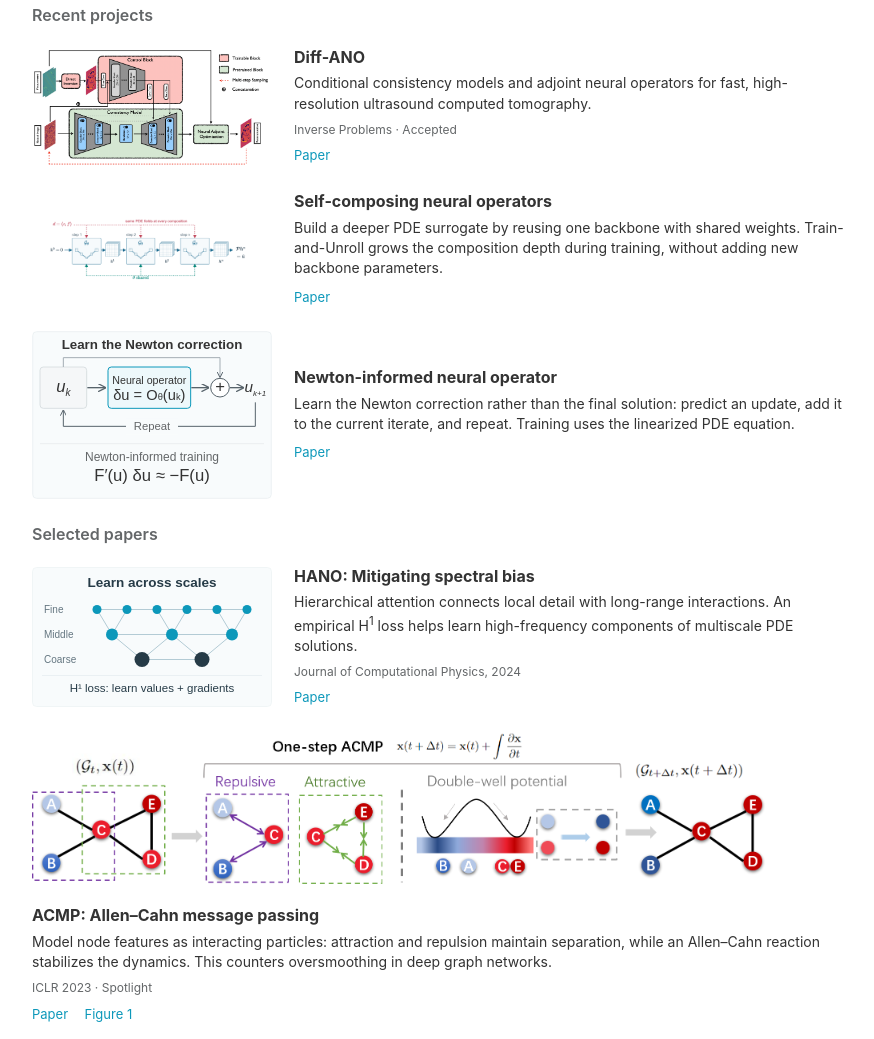
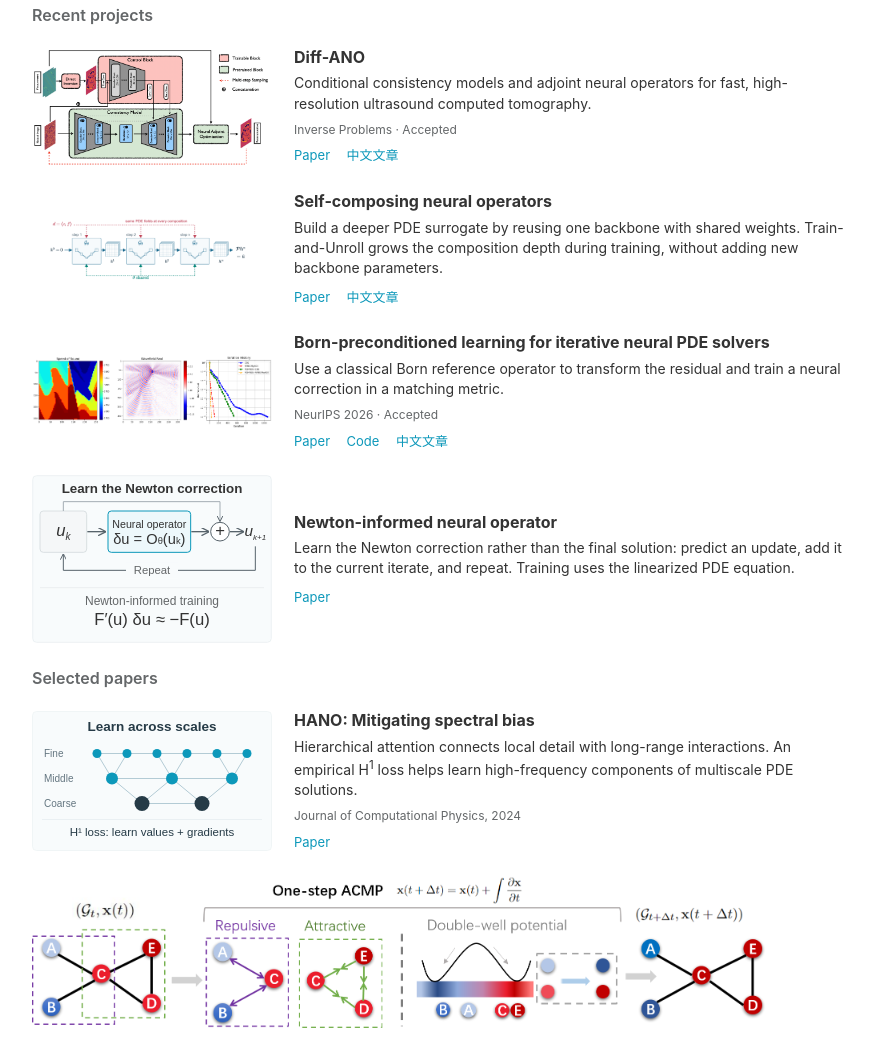
Before and after one commit to xlliu2017/xlliu2017.github.io, a plain HTML site: page index.html in a window 1280 px wide. Shown: the part 1171-2210 px from the top of the page, without its empty margins (283-1157 px from the left). Drawn offline with Linux system fonts and the light colour scheme.

Commit message:
Link Chinese research articles and add NPBS highlight

```diff
--- a/index.html
+++ b/index.html
@@ -53,7 +53,7 @@
         <ul class="news-list">
             <li class="list-item"><strong>2026:</strong> Our paper <a href="https://arxiv.org/abs/2507.16344" target="_blank">Diff-ANO</a> has been accepted for publication in <i>Inverse Problems</i>.</li>
             <li class="list-item"><strong>October 2026:</strong> I joined Shenzhen Loop Area Institute (SLAI) as an Assistant Professor.</li>
-            <li class="list-item"><strong>2026:</strong> Our paper, <a href="https://openreview.net/forum?id=G7pWWaC6g5" target="_blank">Born-Series-Inspired Residual Metric for Learned Preconditioners</a>, has been accepted. Congratulations to Juntao Wang, who carried out this project under my supervision!</li>
+            <li class="list-item"><strong>2026:</strong> Our paper, <a href="https://arxiv.org/abs/2603.18527" target="_blank">Born-Preconditioned Learning for Iterative Neural PDE Solvers</a>, has been accepted at NeurIPS 2026. Congratulations to Juntao Wang, who carried out this project under my supervision!</li>
             <li class="list-item"><strong>2027:</strong> I will serve as an Area Chair for ICML 2027 and ICLR 2027.</li>
             <li class="list-item"><strong>2026:</strong> I am serving as an Area Chair for ICLR 2026 and NeurIPS 2026.</li>
             <li class="list-item"><strong>September 2025:</strong> I joined Ocean University of China as an Associate Professor.</li>
@@ -88,6 +88,7 @@
                     <p>Conditional consistency models and adjoint neural operators for fast, high-resolution ultrasound computed tomography.</p>
                     <p class="highlight-venue">Inverse Problems · Accepted</p>
                     <a href="https://arxiv.org/abs/2507.16344" target="_blank">Paper</a>
+                    <a href="https://github.com/xlliu2017/xlliu2017.github.io/blob/main/articles/diff-ano.md" target="_blank" rel="noopener noreferrer">中文文章</a>
                 </div>
             </article>
             <article class="highlight-card">
@@ -97,6 +98,19 @@
                     <h3><a href="https://doi.org/10.1016/j.jcp.2026.115189">Self-composing neural operators</a></h3>
                     <p>Build a deeper PDE surrogate by reusing one backbone with shared weights. Train-and-Unroll grows the composition depth during training, without adding new backbone parameters.</p>
                     <a href="https://doi.org/10.1016/j.jcp.2026.115189" target="_blank">Paper</a>
+                    <a href="https://github.com/xlliu2017/xlliu2017.github.io/blob/main/articles/self-composing.md" target="_blank" rel="noopener noreferrer">中文文章</a>
+                </div>
+            </article>
+            <article class="highlight-card">
+                <a class="highlight-figure" href="images/wechat-20261115/academic/curvefaultb_convergence.png" aria-label="View the NPBS convergence figure"><img src="images/wechat-20261115/academic/curvefaultb_convergence.png" alt="A CurveFault-B velocity model, wavefield and residual convergence curves comparing Born-series solvers and NPBS." loading="lazy" width="4770" height="1464"></a>
+                <div class="highlight-card-body">
+                    <span class="highlight-label">Wave simulation · Learned preconditioners</span>
+                    <h3><a href="https://arxiv.org/abs/2603.18527">Born-preconditioned learning for iterative neural PDE solvers</a></h3>
+                    <p>Use a classical Born reference operator to transform the residual and train a neural correction in a matching metric.</p>
+                    <p class="highlight-venue">NeurIPS 2026 · Accepted</p>
+                    <a href="https://arxiv.org/abs/2603.18527" target="_blank">Paper</a>
+                    <a href="https://github.com/wangjt23/NeuralPreconditionedBornSeries" target="_blank" rel="noopener noreferrer">Code</a>
+                    <a href="https://github.com/xlliu2017/xlliu2017.github.io/blob/main/articles/npbs.md" target="_blank" rel="noopener noreferrer">中文文章</a>
                 </div>
             </article>
             <article class="highlight-card">
@@ -160,6 +174,12 @@
         <h3 class="publication-subheading">Preprints &amp; Forthcoming Papers</h3>
         <ol class="publication-list">
             <li>
+                <a class="title" href="https://arxiv.org/abs/2603.18527" target="_blank">Born-Preconditioned Learning for Iterative Neural PDE Solvers</a>
+                <span class="authors">J Wang, J Jia, X Liu</span>
+                <span class="venue">NeurIPS 2026 · Accepted</span>
+                <span class="links"><a href="https://arxiv.org/abs/2603.18527" target="_blank">arXiv:2603.18527</a> · <a href="https://github.com/xlliu2017/xlliu2017.github.io/blob/main/articles/npbs.md" target="_blank" rel="noopener noreferrer">中文文章</a></span>
+            </li>
+            <li>
                 <a class="title" href="https://arxiv.org/abs/2608.06687" target="_blank">Optimal Neural Network Approximation via Empirical Least Squares with Deterministic Samples</a>
                 <span class="authors">X Liu, T Mao, J Xu</span>
                 <span class="venue">arXiv preprint arXiv:2608.06687, 2026</span>
@@ -187,7 +207,7 @@
                 <a class="title" href="https://arxiv.org/abs/2507.16344" target="_blank">Diff-ANO: Towards Fast High-Resolution Ultrasound Computed Tomography via Conditional Consistency Models and Adjoint Neural Operators</a>
                 <span class="authors">X Cao, Q Ding, X Liu, L Zhang, X Zhang</span>
                 <span class="venue">Accepted for publication in <i>Inverse Problems</i></span>
-                <span class="links"><a href="https://arxiv.org/abs/2507.16344" target="_blank">arXiv:2507.16344</a></span>
+                <span class="links"><a href="https://arxiv.org/abs/2507.16344" target="_blank">arXiv:2507.16344</a> · <a href="https://github.com/xlliu2017/xlliu2017.github.io/blob/main/articles/diff-ano.md" target="_blank" rel="noopener noreferrer">中文文章</a></span>
             </li>
             <li>
                 <a class="title" href="https://arxiv.org/abs/2507.15035" target="_blank">OpenBreastUS: Benchmarking Neural Operators for Wave Imaging Using Breast Ultrasound Computed Tomography</a>
@@ -222,7 +242,7 @@
                 <a class="title" href="https://doi.org/10.1016/j.jcp.2026.115189" target="_blank">Self-composing neural operators for high-frequency and multiscale PDE surrogates</a>
                 <span class="authors">J He, X Liu, J Xu</span>
                 <span class="venue"><i>Journal of Computational Physics</i>, 2026, 115189</span>
-                <span class="links"><a href="https://doi.org/10.1016/j.jcp.2026.115189" target="_blank">DOI: 10.1016/j.jcp.2026.115189</a></span>
+                <span class="links"><a href="https://doi.org/10.1016/j.jcp.2026.115189" target="_blank">DOI: 10.1016/j.jcp.2026.115189</a> · <a href="https://github.com/xlliu2017/xlliu2017.github.io/blob/main/articles/self-composing.md" target="_blank" rel="noopener noreferrer">中文文章</a></span>
             </li>
             <li>
                 <a class="title" href="https://link.springer.com/chapter/10.1007/978-981-96-2983-1_81" target="_blank">A MGNO method for multiphase flow in porous media</a>
```
